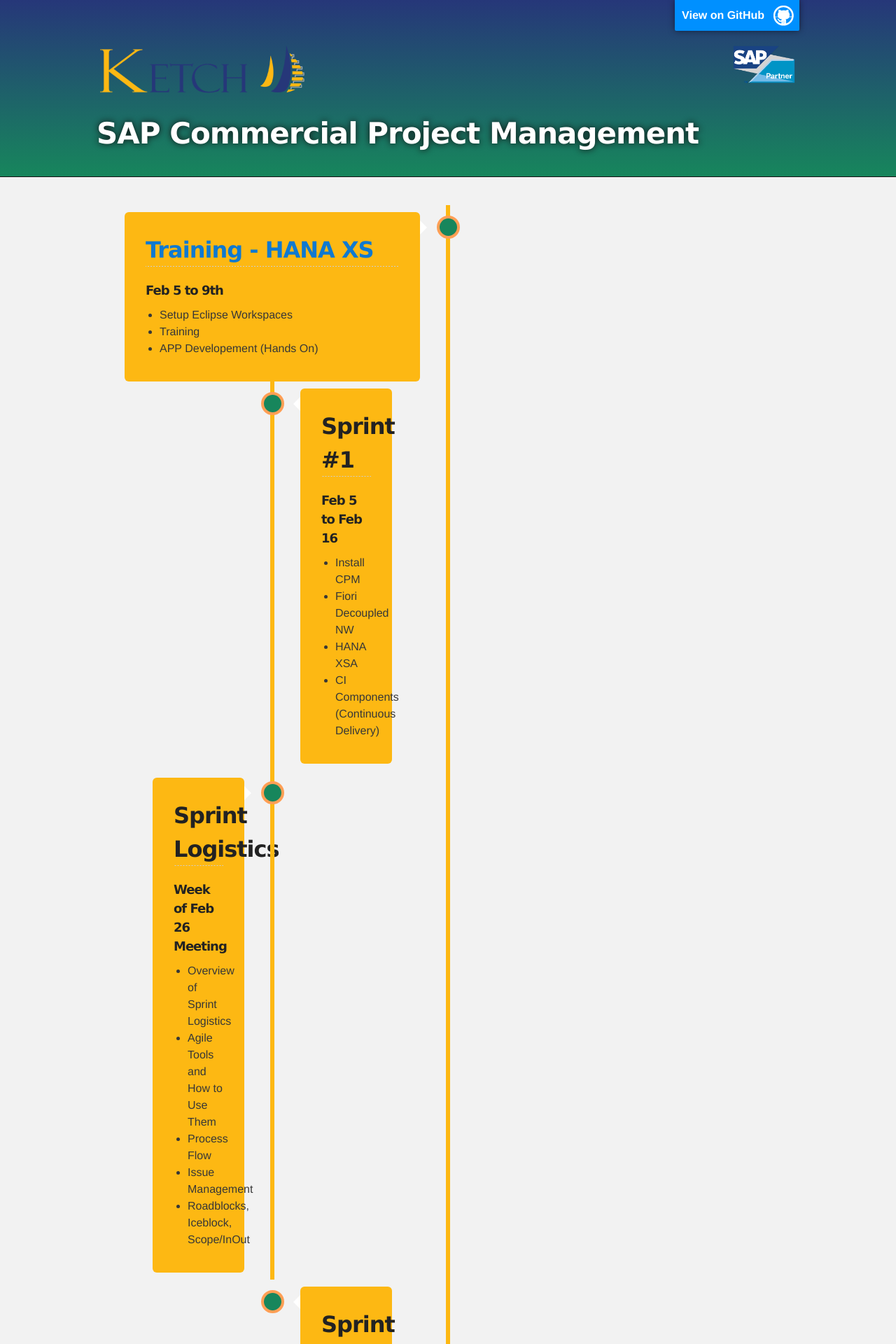
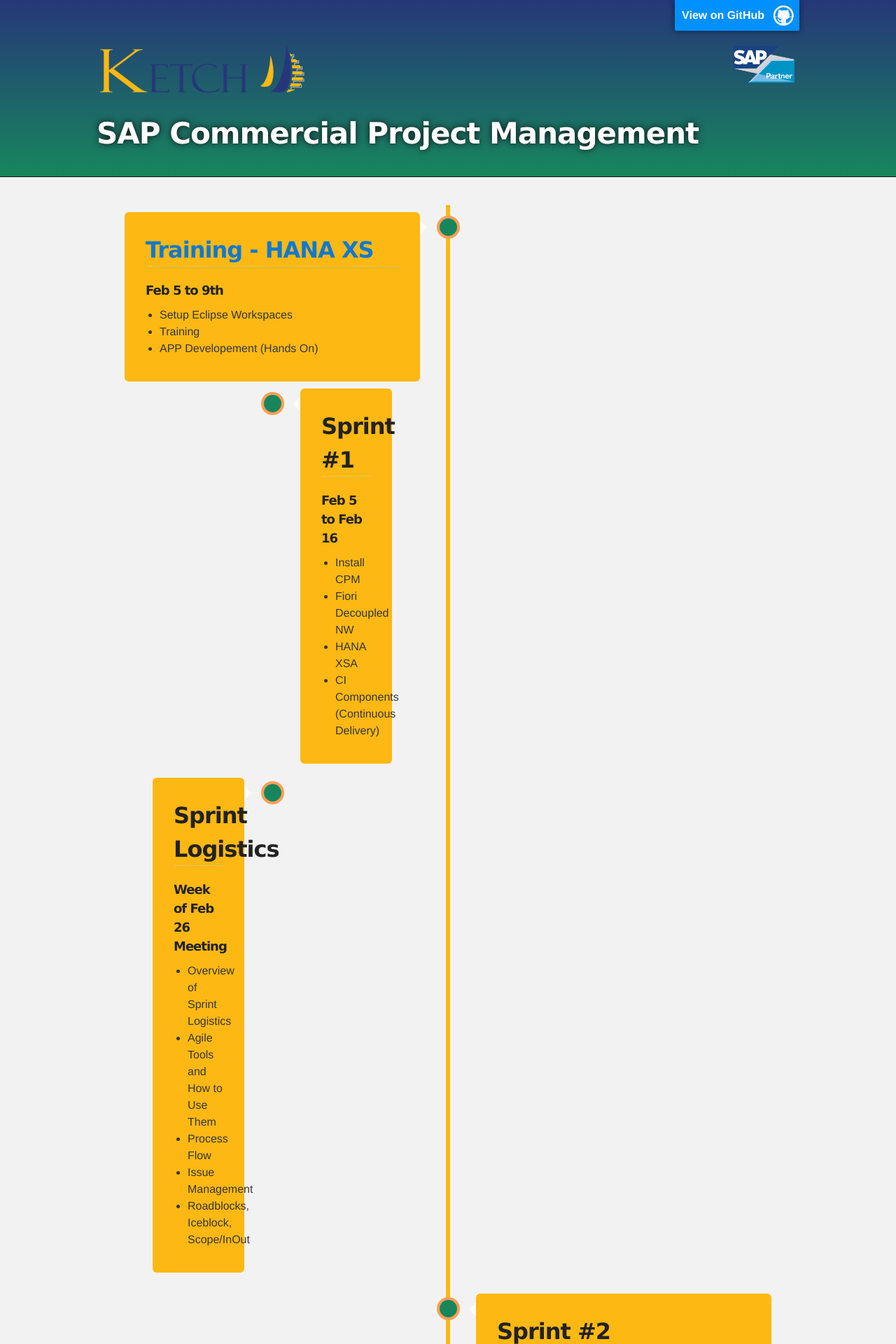
Before and after one commit to KetchPartners/sapcommercialprojects, a Jekyll site: the page built from schedule.html, in a window 1280 px wide. Shown: the top 1920 px of the page at 70% size. Built offline with Jekyll 4.4.1, drawn with Linux system fonts in a browser that asks for light colours.

Commit message:
Update schedule.html

```diff
--- a/schedule.html
+++ b/schedule.html
@@ -11,11 +11,8 @@ title: Scrum Sprint Schedule
       <li>Setup Eclipse Workspaces</li>
       <li>Training</li>
       <li>APP Developement (Hands On)</li>
-
-       </ul>
+         </ul>
     </div>
-
-<div class="timeline">
   <div class="container right">
     <div class="content">
       <h2>Sprint #1</h2>
```
